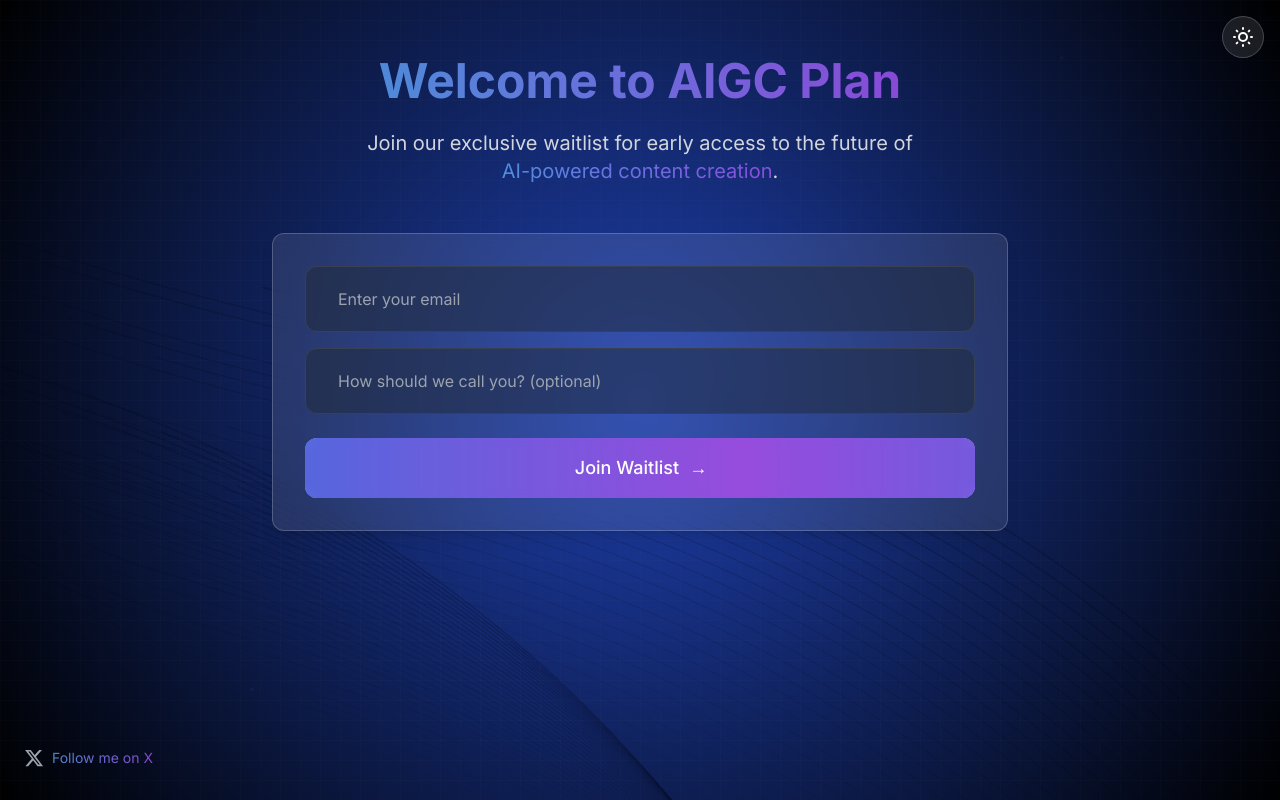
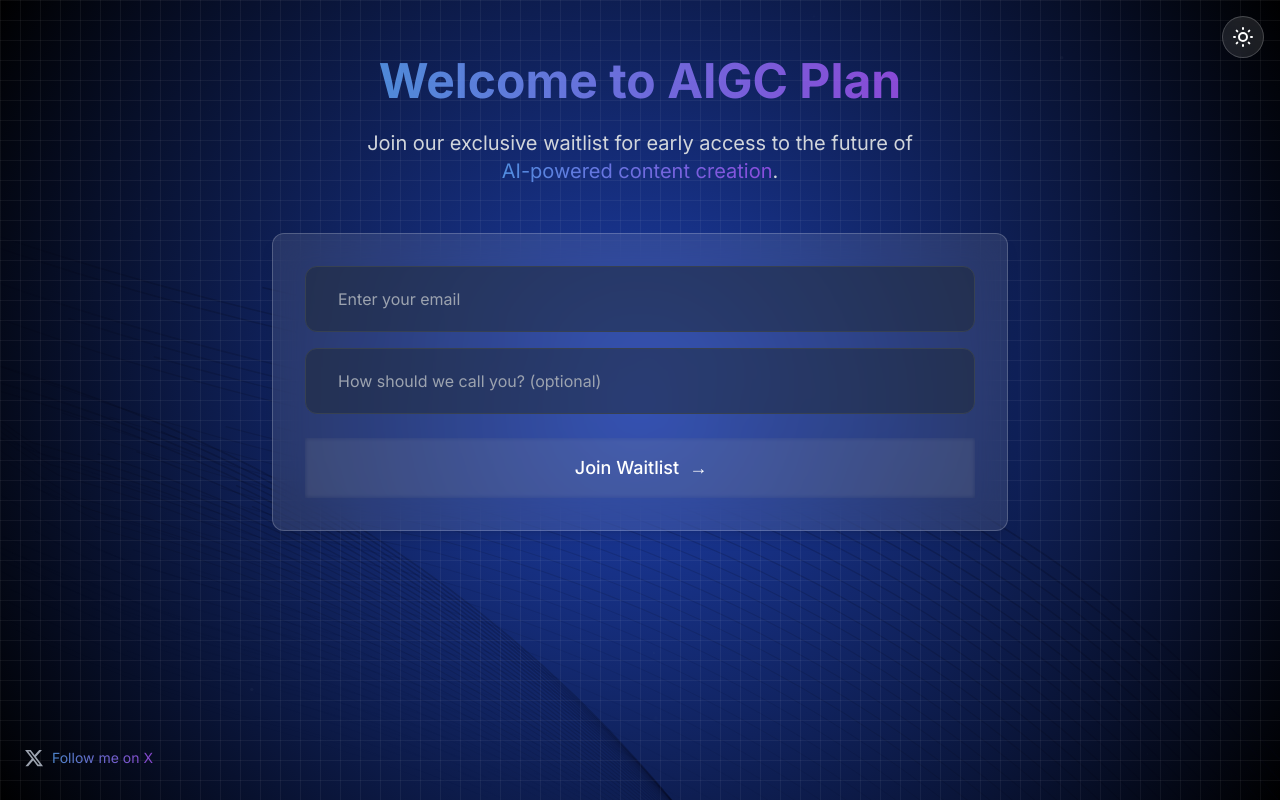
Before and after one commit to zsjosh/aigcplan-waitlist, a Next.js app: page / in a window 1280 px wide. Built offline with nearby package versions, Linux system fonts and the light colour scheme.

Commit message:
Update page.tsx

```diff
--- a/src/app/page.tsx
+++ b/src/app/page.tsx
@@ -385,8 +385,8 @@ const HomeContent = () => {
         {/* Grid pattern */}
         <div className={`absolute inset-0 transition-opacity duration-500 ${
           themeMode === 'light'
-            ? 'bg-[linear-gradient(to_right,#e5e7eb/1_1px,transparent_1px),linear-gradient(to_bottom,#e5e7eb/1_1px,transparent_1px)]'
-            : 'bg-[linear-gradient(to_right,rgba(255,255,255,0.01)_1px,transparent_1px),linear-gradient(to_bottom,rgba(255,255,255,0.01)_1px,transparent_1px)]'
+            ? 'bg-[linear-gradient(to_right,#e5e7eb/0.5_1px,transparent_1px),linear-gradient(to_bottom,#e5e7eb/0.5_1px,transparent_1px)]'
+            : 'bg-[linear-gradient(to_right,rgba(255,255,255,0.05)_1px,transparent_1px),linear-gradient(to_bottom,rgba(255,255,255,0.05)_1px,transparent_1px)]'
         } bg-[size:20px_20px]`}></div>
 
         {/* Gradient overlays */}
@@ -561,17 +561,17 @@ const JoinButton = ({ theme }: { theme: 'light' | 'dark' }) => {
   return (
     <motion.button
       type="submit"
-      className={`relative w-full px-8 py-4 rounded-xl text-lg font-medium overflow-hidden group ${
+      className={`relative w-full px-8 py-4 rounded-[var(--radius)] text-lg font-medium overflow-hidden group transition-all duration-300 ${
         theme === 'light'
-          ? 'bg-gradient-to-r from-blue-500 to-purple-500 text-white'
-          : 'bg-gradient-to-r from-blue-400 to-purple-400 text-white'
+          ? 'bg-primary text-primary-foreground hover:bg-primary/90'
+          : 'bg-primary text-primary-foreground hover:bg-primary/90'
       }`}
       whileHover={{ scale: 1.02 }}
       whileTap={{ scale: 0.98 }}
     >
       {/* Breathing gradient background */}
       <motion.div
-        className="absolute inset-0 bg-gradient-to-r from-blue-500 via-purple-500 to-blue-500"
+        className="absolute inset-0 bg-gradient-to-r from-primary via-primary/90 to-primary"
         animate={{
           backgroundPosition: ['0% 50%', '100% 50%', '0% 50%'],
         }}
@@ -586,14 +586,15 @@ const JoinButton = ({ theme }: { theme: 'light' | 'dark' }) => {
       />
 
       {/* Overlay for better text visibility */}
-      <div className="absolute inset-0 bg-black/10 backdrop-blur-sm" />
+      <div className="absolute inset-0 bg-black/5 backdrop-blur-[2px]" />
 
       {/* Button content */}
       <div className="relative flex items-center justify-center gap-2">
-        <span>Join Waitlist</span>
+        <span className="font-medium">Join Waitlist</span>
         <motion.div
           animate={{ x: [0, 4, 0] }}
           transition={{ duration: 1.5, repeat: Infinity }}
+          className="text-lg"
         >
           →
         </motion.div>
```
